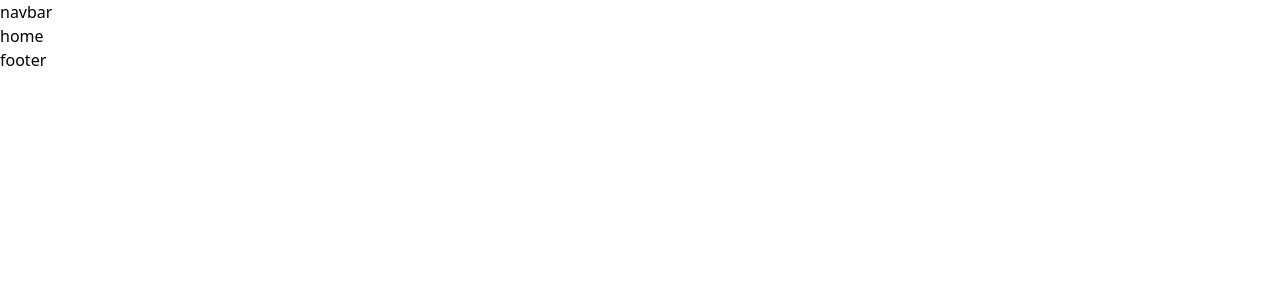
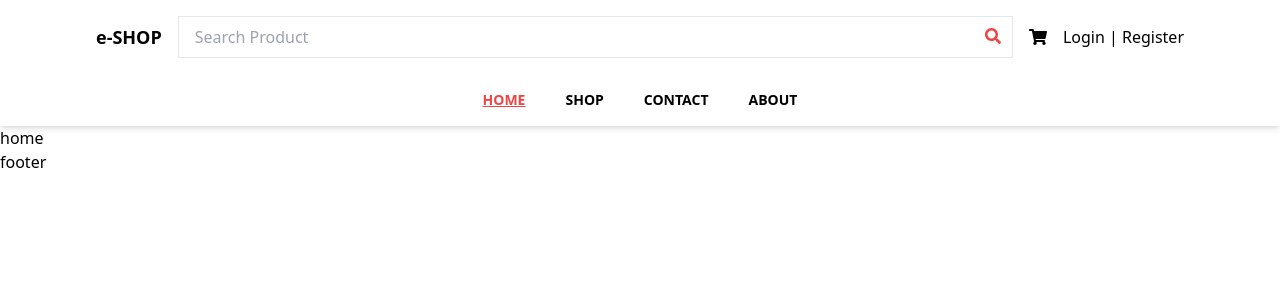
Before and after one commit to engMaya22/Ecommerce-react-js-redux-toolkit-tailwind-css, a React (Vite) app: page / in a window 1280 px wide. Shown: the top 300 px of the page. Built offline with nearby package versions, Linux system fonts and the light colour scheme.

Commit message:
navbar desgin

```diff
--- a/src/App.jsx
+++ b/src/App.jsx
@@ -1,6 +1,8 @@
 import { createBrowserRouter, createRoutesFromElements, Route, RouterProvider } from "react-router-dom"
 import MainLayout from "./layouts/MainLayout";
 import Home from "./pages/Home";
+import Shop from "./pages/Shop";
+import NotFound from "./pages/NotFound";
 
 
 
@@ -11,6 +13,9 @@ const App = () => {
       createRoutesFromElements(
         <Route path="/" element={<MainLayout />}>
                   <Route index element={<Home />}></Route>
+                  <Route path="/shop" element={<Shop />}></Route>
+                  <Route path="*" element={<NotFound />}></Route>
+
         </Route>
       )
   );
@@ -25,3 +30,5 @@ const App = () => {
 }
 
 export default App
+
+// flex-1 makes item shrink to be all remain space like in navbar
--- a/src/components/Navbar.jsx
+++ b/src/components/Navbar.jsx
@@ -1,12 +1,48 @@
+import { FaSearch, FaShoppingCart, FaUser } from "react-icons/fa"
+import { Link, NavLink } from "react-router-dom"
 
 
 
 
 const Navbar = () => {
+    const classLinks  = ({isActive} ) => isActive ?  "underline text-red-500" : "hover:underline";
+
   return (
-    <div>
-      navbar
-    </div>
+    <nav className="bg-white shadow-md">
+        <div className="container mx-auto px-4 md:px-16 lg:px-24 py-4 flex justify-between items-center">
+            <div className="">
+                <Link to="/" className="text-lg font-bold">
+                    e-SHOP
+                </Link>
+            </div>
+            <div className="mx-4 flex-1 relative">
+                <form className="">
+                    <input type="text"  placeholder="Search Product" className="border px-4 py-2 w-full"/>
+                    <FaSearch className="absolute text-red-500 right-3 top-3"></FaSearch>
+                </form>
+            </div>
+            <div className=" flex items-center space-x-4">
+                <Link to="/cart">
+                    <FaShoppingCart className="text-lg" />
+                </Link>
+                <button className="hidden md:block">
+                    Login | Register
+                </button>
+                <button className="block md:hidden">
+                    <FaUser />
+                </button>
+
+            </div>
+        </div>
+        <div className=" flex justify-center space-x-10 py-4 font-bold text-sm  ">
+                <NavLink to="/" className={classLinks}>HOME</NavLink>
+                <NavLink to="/shop" className={classLinks}>SHOP</NavLink>
+                <NavLink to="/contact" className={classLinks}>CONTACT</NavLink>
+                <NavLink to="/about" className={classLinks}>ABOUT</NavLink>
+
+        </div>
+    </nav>
+
   )
 }
 
--- /dev/null
+++ b/src/pages/NotFound.jsx
@@ -0,0 +1,13 @@
+
+
+import React from 'react'
+
+const NotFound = () => {
+  return (
+    <div>
+      not found
+    </div>
+  )
+}
+
+export default NotFound
--- /dev/null
+++ b/src/pages/Shop.jsx
@@ -0,0 +1,17 @@
+
+
+
+
+
+
+import React from 'react'
+
+const Shop = () => {
+  return (
+    <div>
+      shop
+    </div>
+  )
+}
+
+export default Shop
```
Also changed, not shown: src/App.css (added).
